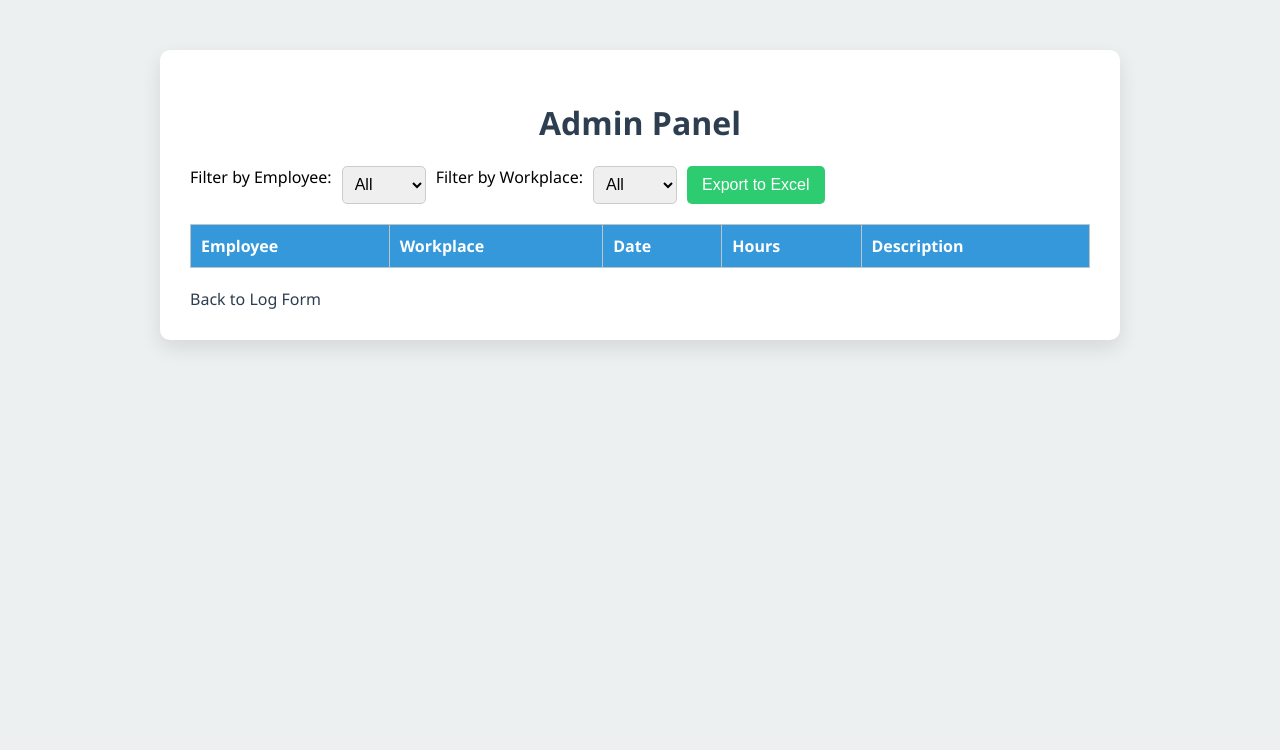
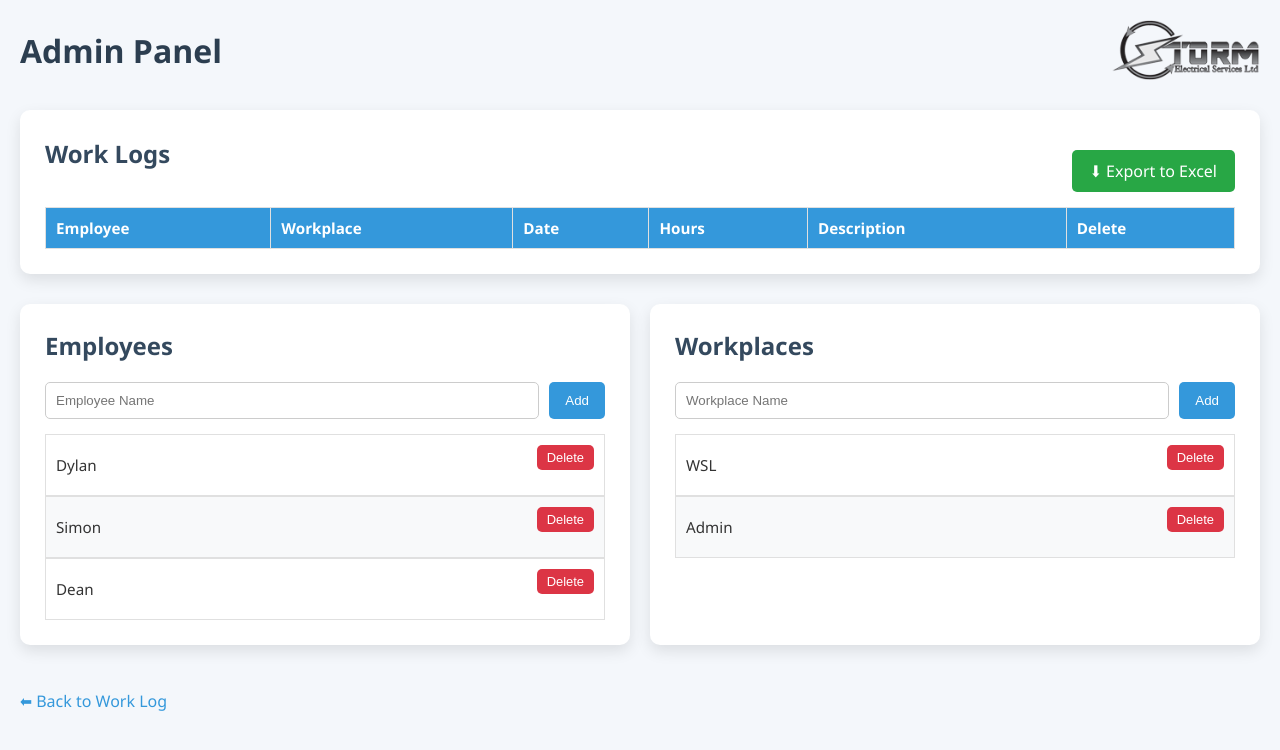
Before and after one commit to DylanBousfield/Logbook, a Flask app: page /admin in a window 1280 px wide. Shown: the top 750 px of the page. Run offline with Flask 3, Linux system fonts and the light colour scheme; lists and menus that the app fills with data are empty.

Commit message:
Update Admin Panel UI: responsive cards, inline delete, export button top-right

```diff
--- a/app.py
+++ b/app.py
@@ -3,10 +3,10 @@ import os
 from datetime import datetime, date
 from io import BytesIO
 
-from flask import Flask, render_template, request, redirect, url_for, flash, send_file
+from flask import Flask, render_template, request, redirect, url_for, send_file
 from flask_sqlalchemy import SQLAlchemy
-from sqlalchemy import func
 import pandas as pd
+import os
 
 app = Flask(__name__)
 app.config["SQLALCHEMY_DATABASE_URI"] = "sqlite:///./worklogs.db"
@@ -42,10 +42,9 @@ class WorkLog(db.Model):
 def initialize_database():
     db.create_all()
     if Employee.query.count() == 0:
-        db.session.add(Employee(name="Dylan"))
+        db.session.add(Employee(name="John Doe"))
     if Workplace.query.count() == 0:
-        db.session.add(Workplace(name="Admin"))
-
+        db.session.add(Workplace(name="Office"))
     db.session.commit()
 
 # -----------------------------
@@ -75,29 +74,6 @@ def log():
     db.session.add(new_log)
     db.session.commit()
     return redirect(url_for("index"))
-# Add new employee
-@app.route("/add_employee", methods=["GET", "POST"])
-def add_employee():
-    if request.method == "POST":
-        name = request.form["name"]
-        if name:
-            new_emp = Employee(name=name)
-            db.session.add(new_emp)
-            db.session.commit()
-            return redirect(url_for("admin"))
-    return render_template("add_employee.html")
-
-# Add new workplace
-@app.route("/add_workplace", methods=["GET", "POST"])
-def add_workplace():
-    if request.method == "POST":
-        name = request.form["name"]
-        if name:
-            new_wp = Workplace(name=name)
-            db.session.add(new_wp)
-            db.session.commit()
-            return redirect(url_for("admin"))
-    return render_template("add_workplace.html")
 
 @app.route("/admin")
 def admin():
@@ -135,6 +111,46 @@ def export():
     return send_file(filename, as_attachment=True)
 
 # -----------------------------
+# NEW CRUD ROUTES
+# -----------------------------
+@app.route("/add_employee", methods=["POST"])
+def add_employee():
+    name = request.form["name"]
+    if not Employee.query.filter_by(name=name).first():
+        db.session.add(Employee(name=name))
+        db.session.commit()
+    return redirect(url_for("admin"))
+
+@app.route("/delete_employee/<int:id>", methods=["POST"])
+def delete_employee(id):
+    emp = Employee.query.get_or_404(id)
+    db.session.delete(emp)
+    db.session.commit()
+    return redirect(url_for("admin"))
+
+@app.route("/add_workplace", methods=["POST"])
+def add_workplace():
+    name = request.form["name"]
+    if not Workplace.query.filter_by(name=name).first():
+        db.session.add(Workplace(name=name))
+        db.session.commit()
+    return redirect(url_for("admin"))
+
+@app.route("/delete_workplace/<int:id>", methods=["POST"])
+def delete_workplace(id):
+    wp = Workplace.query.get_or_404(id)
+    db.session.delete(wp)
+    db.session.commit()
+    return redirect(url_for("admin"))
+
+@app.route("/delete_log/<int:id>", methods=["POST"])
+def delete_log(id):
+    log = WorkLog.query.get_or_404(id)
+    db.session.delete(log)
+    db.session.commit()
+    return redirect(url_for("admin"))
+
+# -----------------------------
 # RUN LOCAL
 # -----------------------------
 if __name__ == "__main__":
--- a/templates/admin.html
+++ b/templates/admin.html
@@ -1,104 +1,193 @@
 <!DOCTYPE html>
-<html>
+<html lang="en">
 <head>
+<meta charset="UTF-8">
 <title>Admin Panel</title>
 <style>
     body {
         font-family: 'Segoe UI', Tahoma, Geneva, Verdana, sans-serif;
-            background-color: #ecf0f1;
+        margin: 20px;
+        background-color: #f4f7fb;
+        color: #333;
+    }
+    header {
+        display: flex;
+        justify-content: space-between;
+        align-items: center;
+        margin-bottom: 30px;
+    }
+    header h1 {
+        color: #2c3e50;
         margin: 0;
-            padding: 0;
     }
-        .container {
-            max-width: 900px;
-            margin: 50px auto;
-            background-color: #ffffff;
-            padding: 30px;
+    header img {
+        height: 60px;
+    }
+
+    /* General card style */
+    .card {
+        background: #fff;
+        padding: 25px;
         border-radius: 10px;
-            box-shadow: 0 8px 20px rgba(0,0,0,0.1);
+        box-shadow: 0 6px 15px rgba(0,0,0,0.1);
+        margin-bottom: 30px;
+        box-sizing: border-box;
     }
-        h1 {
-            text-align: center;
-            color: #2c3e50;
+
+    /* Work Logs Card */
+    .logs-card {
+        overflow-x: auto;
     }
+
+    h2 {
+        margin-top: 0;
+        color: #34495e;
+    }
+
+    .grid {
+        display: flex;
+        gap: 20px;
+        flex-wrap: wrap;
+        justify-content: space-between;
+    }
+
+    .card.form-card {
+        flex: 1 1 48%;
+        min-width: 280px;
+    }
+
     form {
-            margin-bottom: 20px;
         display: flex;
-            flex-wrap: wrap;
         gap: 10px;
-            justify-content: flex-start;
+        margin-bottom: 15px;
     }
-        select {
-            padding: 8px;
+
+    input {
+        flex: 1;
+        padding: 10px;
         border-radius: 5px;
         border: 1px solid #ccc;
-            font-size: 1em;
+        box-sizing: border-box;
     }
+
     button {
-            padding: 10px 15px;
-            background-color: #2ecc71;
+        padding: 10px 16px;
+        background-color: #3498db; /* Work Log blue */
         border: none;
         color: white;
-            font-size: 1em;
         border-radius: 5px;
         cursor: pointer;
         transition: 0.3s;
     }
+
     button:hover {
-            background-color: #27ae60;
+        opacity: 0.9;
     }
+
     table {
         width: 100%;
         border-collapse: collapse;
-            margin-top: 10px;
+        font-size: 0.95em;
     }
-        th, td {
-            border: 1px solid #bdc3c7;
+
+    table th, table td {
+        border: 1px solid #e0e0e0;
         padding: 10px;
         text-align: left;
     }
-        th {
+
+    table th {
         background-color: #3498db;
         color: white;
     }
-        tr:nth-child(even) {
-            background-color: #f9f9f9;
+
+    table tr:nth-child(even) {
+        background-color: #f8f9fa;
     }
+
+    table td {
+        display: flex;
+        justify-content: space-between;
+        align-items: center;
+    }
+
+    table td span.name {
+        flex: 1;
+    }
+
+    .delete {
+        background-color: #dc3545;
+        padding: 5px 10px;
+        font-size: 0.85em;
+        border: none;
+        border-radius: 5px;
+        cursor: pointer;
+    }
+
+    .delete:hover {
+        opacity: 0.9;
+    }
+
     a {
         display: inline-block;
-            margin-top: 20px;
-            color: #2c3e50;
+        margin-top: 15px;
+        color: #3498db;
         text-decoration: none;
     }
+
     a:hover {
         text-decoration: underline;
+    }
+
+    .export-btn {
+        margin-top: 15px;
+        display: inline-block;
+        background-color: #28a745;
+        padding: 10px 18px;
+        border-radius: 5px;
+        text-decoration: none;
+        color: white;
+    }
+
+    .export-btn:hover {
+        opacity: 0.9;
+    }
+
+    /* Responsive */
+    @media (max-width: 768px) {
+        .grid {
+            flex-direction: column;
+        }
+        form {
+            flex-direction: column;
+        }
+        button {
+            width: 100%;
+        }
+        table td {
+            flex-direction: column;
+            align-items: flex-start;
+            gap: 5px;
+        }
+        table td button {
+            align-self: flex-end;
+        }
     }
 </style>
 </head>
 <body>
-    <div class="container">
+
+<header>
     <h1>Admin Panel</h1>
+    <img src="{{ url_for('static', filename='storm_logo.png') }}" alt="Storm Electrical Logo">
+</header>
 
-        <form method="GET" action="/export">
-            <label>Filter by Employee:</label>
-            <select name="employee_id">
-                <option value="">All</option>
-                {% for emp in employees %}
-                <option value="{{ emp.id }}">{{ emp.name }}</option>
-                {% endfor %}
-            </select>
-
-            <label>Filter by Workplace:</label>
-            <select name="workplace_id">
-                <option value="">All</option>
-                {% for wp in workplaces %}
-                <option value="{{ wp.id }}">{{ wp.name }}</option>
-                {% endfor %}
-            </select>
-
-            <button type="submit">Export to Excel</button>
-        </form>
-
+<!-- Work Logs Section -->
+<div class="card logs-card">
+    <div style="display: flex; justify-content: space-between; align-items: center; margin-bottom: 15px;">
+        <h2>Work Logs</h2>
+        <a class="export-btn" href="/export">⬇ Export to Excel</a>
+    </div>
     <table>
         <tr>
             <th>Employee</th>
@@ -106,6 +195,7 @@
             <th>Date</th>
             <th>Hours</th>
             <th>Description</th>
+            <th>Delete</th>
         </tr>
         {% for log in logs %}
         <tr>
@@ -114,11 +204,62 @@
             <td>{{ log.date }}</td>
             <td>{{ log.hours }}</td>
             <td>{{ log.description }}</td>
+            <td>
+                <form method="POST" action="/delete_log/{{ log.id }}">
+                    <button class="delete" type="submit" onclick="return confirm('Are you sure?')">Delete</button>
+                </form>
+            </td>
         </tr>
         {% endfor %}
     </table>
+</div>
 
-        <a href="/">Back to Log Form</a>
+<!-- Employees and Workplaces Cards -->
+<div class="grid">
+    <!-- Employees Card -->
+    <div class="card form-card">
+        <h2>Employees</h2>
+        <form method="POST" action="/add_employee">
+            <input type="text" name="name" placeholder="Employee Name" required>
+            <button type="submit">Add</button>
+        </form>
+        <table>
+            {% for e in employees %}
+            <tr>
+                <td>
+                    <span class="name">{{ e.name }}</span>
+                    <form method="POST" action="/delete_employee/{{ e.id }}">
+                        <button class="delete" type="submit" onclick="return confirm('Are you sure?')">Delete</button>
+                    </form>
+                </td>
+            </tr>
+            {% endfor %}
+        </table>
     </div>
+
+    <!-- Workplaces Card -->
+    <div class="card form-card">
+        <h2>Workplaces</h2>
+        <form method="POST" action="/add_workplace">
+            <input type="text" name="name" placeholder="Workplace Name" required>
+            <button type="submit">Add</button>
+        </form>
+        <table>
+            {% for w in workplaces %}
+            <tr>
+                <td>
+                    <span class="name">{{ w.name }}</span>
+                    <form method="POST" action="/delete_workplace/{{ w.id }}">
+                        <button class="delete" type="submit" onclick="return confirm('Are you sure?')">Delete</button>
+                    </form>
+                </td>
+            </tr>
+            {% endfor %}
+        </table>
+    </div>
+</div>
+
+<a href="/">⬅ Back to Work Log</a>
+
 </body>
 </html>
```
Also changed, not shown: templates/index.html (+63 -9 lines), instance/worklogs.db, static/storm_logo.png (added), 2 other files. Lines whose indentation alone changed are shown as unchanged.
